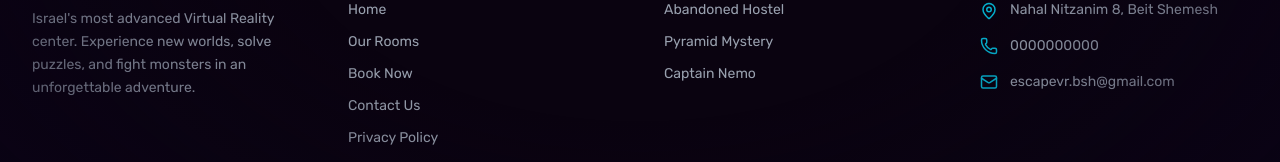
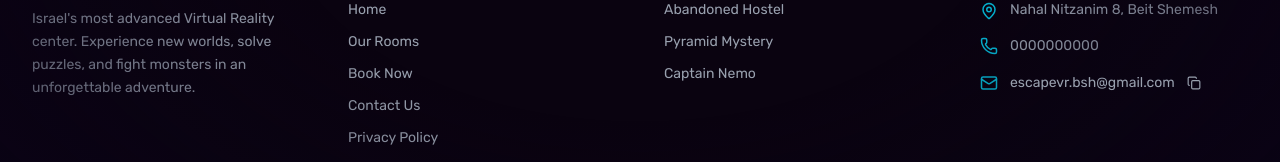
Before and after one commit to bshEscapeVR/escapeVR, a Next.js app in the folder web/: page /en/rooms in a window 1280 px wide. Shown: the part 506-668 px from the top of the page. Built offline with nearby package versions, Linux system fonts and the light colour scheme; no server answers.

Commit message:
email: clickable with copy button everywhere

```diff
--- a/web/src/components/ContactSection.jsx
+++ b/web/src/components/ContactSection.jsx
@@ -8,6 +8,7 @@ import { useSettings } from '../context/SettingsContext';
 import { roomService, leadService, reviewService } from '../services';
 import Link from 'next/link';
 import SectionTitle from './ui/SectionTitle';
+import EmailLink from './ui/EmailLink';
 
 // קישור לכתיבת ביקורת על העסק בגוגל מפות (לפי ה-Place ID של העסק)
 const GOOGLE_WRITE_REVIEW_URL = 'https://search.google.com/local/writereview?placeid=ChIJkV7fIMDDAhURyd-fDE5lCuw';
@@ -464,7 +465,7 @@ const ContactSection = () => {
 
                         <ContactCard
                             title={t('contact.label_email')}
-                            content={{ text: contactEmail, className: "text-cyan-400 break-all" }}
+                            content={{ text: <EmailLink email={contactEmail} className="text-cyan-400 break-all" />, className: "text-cyan-400" }}
                             icon={Mail}
                             colorClass="text-cyan-400" bgIcon="bg-cyan-500/10" borderColor="border-white/10 hover:border-cyan-500/50"
                         />
--- a/web/src/components/Footer.jsx
+++ b/web/src/components/Footer.jsx
@@ -6,6 +6,7 @@ import { Facebook, Instagram, Phone, Mail, MapPin } from 'lucide-react'; // הו
 import { useTranslation } from 'react-i18next';
 import { useSettings } from '../context/SettingsContext';
 import { useContact } from '../context/ContactContext';
+import EmailLink from './ui/EmailLink';
 
 const Footer = () => {
     const { t } = useTranslation();
@@ -102,9 +103,7 @@ const Footer = () => {
                             </li>
                             <li className="flex items-center gap-3">
                                 <Mail size={18} className="text-brand-secondary" />
-                                <a href={`mailto:${contactEmail}`} className="hover:text-white transition-colors">
-                                    {contactEmail}
-                                </a>
+                                <EmailLink email={contactEmail} className="hover:text-white transition-colors" />
                             </li>
                         </ul>
                     </div>
--- /dev/null
+++ b/web/src/components/ui/EmailLink.jsx
@@ -0,0 +1,40 @@
+'use client';
+
+import React, { useState } from 'react';
+import { Copy, Check } from 'lucide-react';
+import { useTranslation } from 'react-i18next';
+
+// כתובת מייל לחיצה (פותחת את תוכנת המייל במכשיר) + אייקון להעתקת הכתובת
+const EmailLink = ({ email, className = '' }) => {
+    const { t } = useTranslation();
+    const [copied, setCopied] = useState(false);
+
+    const copyEmail = async () => {
+        try {
+            await navigator.clipboard.writeText(email);
+            setCopied(true);
+            setTimeout(() => setCopied(false), 2000);
+        } catch (err) {
+            console.error('Copy failed:', err);
+        }
+    };
+
+    return (
+        <span className="inline-flex items-center gap-2 relative z-20" dir="ltr">
+            <a href={`mailto:${email}`} className={`hover:underline ${className}`}>
+                {email}
+            </a>
+            <button
+                type="button"
+                onClick={copyEmail}
+                title={copied ? t('contact.copied') : t('contact.copy_email')}
+                aria-label={copied ? t('contact.copied') : t('contact.copy_email')}
+                className="shrink-0 p-1 rounded-md text-gray-400 hover:text-white hover:bg-white/10 transition-colors"
+            >
+                {copied ? <Check size={14} className="text-green-400" /> : <Copy size={14} />}
+            </button>
+        </span>
+    );
+};
+
+export default EmailLink;
--- a/web/src/locales/en.json
+++ b/web/src/locales/en.json
@@ -68,6 +68,7 @@
         "google_btn": "Write a review on Google",
         "copy_review": "Copy your review",
         "copied": "Copied!",
+        "copy_email": "Copy email address",
         "details_title": "Contact Details",
         "online_form_title": "Contact Form",
         "online_form_desc": "You can also send us a message through the website",
--- a/web/src/locales/he.json
+++ b/web/src/locales/he.json
@@ -68,6 +68,7 @@
         "google_btn": "כתבו ביקורת בגוגל",
         "copy_review": "העתק את הביקורת",
         "copied": "הועתק!",
+        "copy_email": "העתק כתובת מייל",
         "details_title": "פרטי התקשרות",
         "online_form_title": "טופס יצירת קשר",
         "online_form_desc": "ניתן לשלוח לנו הודעה גם דרך האתר",
```
